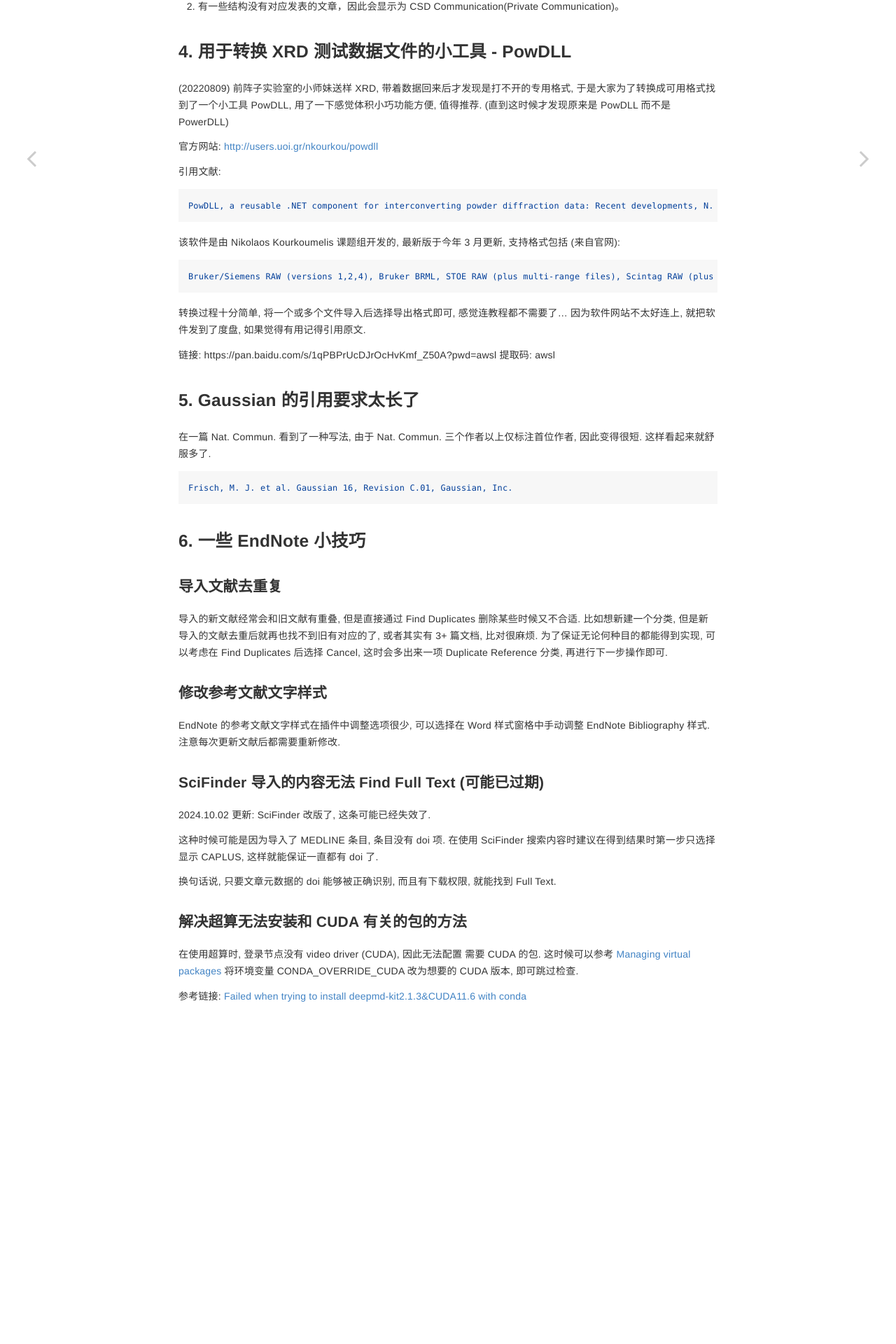
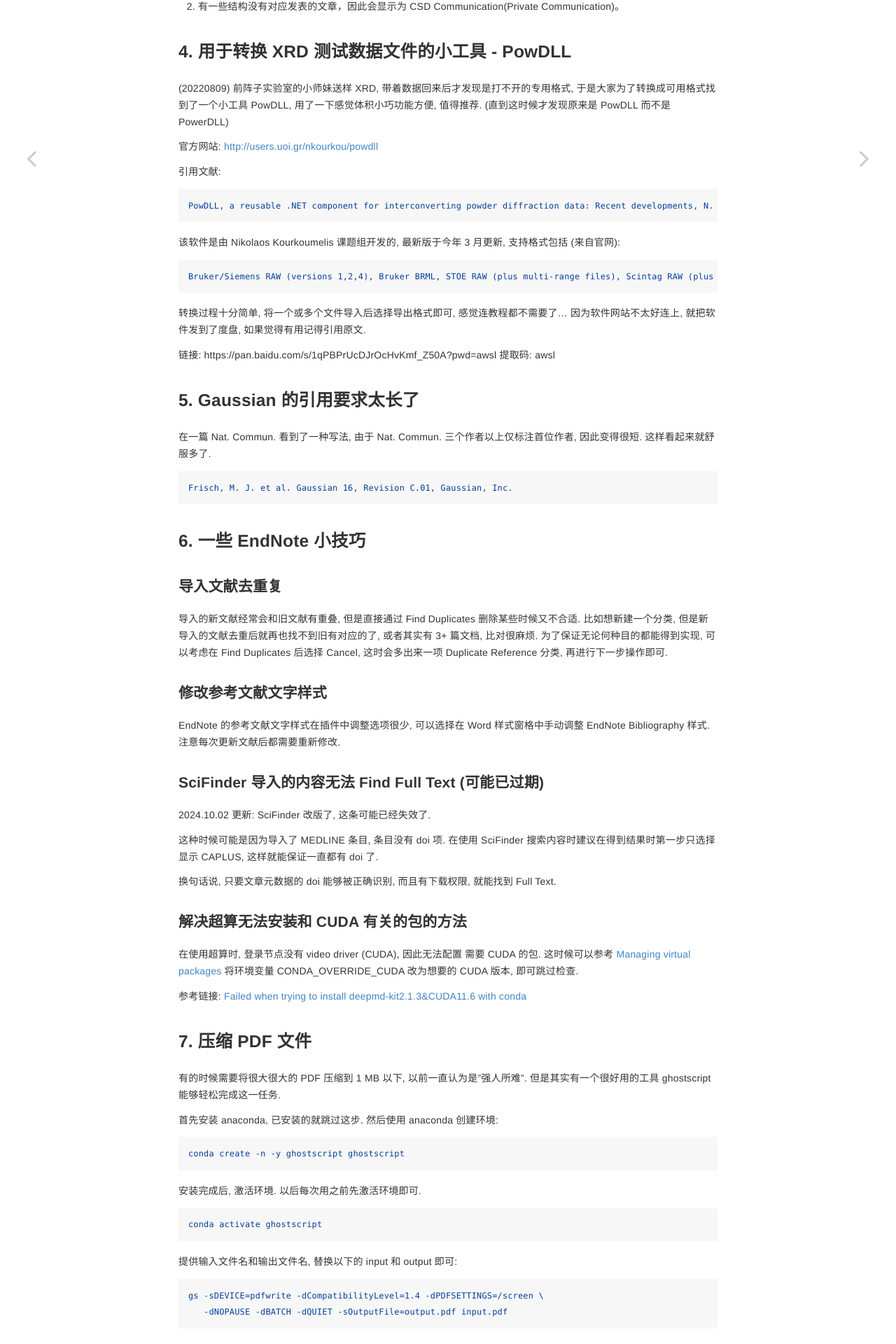
Before and after one commit to tkaray/tkaray.github.io, a Jekyll site: the page built from _posts/2022-03-10-Miscellaneous-chem.md, in a window 1280 px wide. Shown: the part 1555-3475 px from the top of the page at 70% size. Built offline with Jekyll 4.4.1, drawn with Linux system fonts in a browser that asks for light colours.

Commit message:
add a tip

````diff
--- a/_posts/2022-03-10-Miscellaneous-chem.md
+++ b/_posts/2022-03-10-Miscellaneous-chem.md
@@ -126,3 +126,26 @@ EndNote 的参考文献文字样式在插件中调整选项很少, 可以选择
 在使用超算时, 登录节点没有 video driver (CUDA), 因此无法配置 需要 CUDA 的包. 这时候可以参考 [Managing virtual packages](https://docs.conda.io/projects/conda/en/latest/user-guide/tasks/manage-virtual.html) 将环境变量 CONDA_OVERRIDE_CUDA 改为想要的 CUDA 版本, 即可跳过检查.
 
 参考链接: [Failed when trying to install deepmd-kit2.1.3&CUDA11.6 with conda](https://github.com/deepmodeling/deepmd-kit/discussions/1810#)
+
+## 7. 压缩 PDF 文件
+
+有的时候需要将很大很大的 PDF 压缩到 1 MB 以下, 以前一直认为是"强人所难". 但是其实有一个很好用的工具 ghostscript 能够轻松完成这一任务.
+
+首先安装 anaconda, 已安装的就跳过这步. 然后使用 anaconda 创建环境:
+
+```
+conda create -n -y ghostscript ghostscript
+```
+
+安装完成后, 激活环境. 以后每次用之前先激活环境即可.
+
+```
+conda activate ghostscript
+```
+
+提供输入文件名和输出文件名, 替换以下的 input 和 output 即可:
+
+```
+gs -sDEVICE=pdfwrite -dCompatibilityLevel=1.4 -dPDFSETTINGS=/screen \
+   -dNOPAUSE -dBATCH -dQUIET -sOutputFile=output.pdf input.pdf
+```
````
